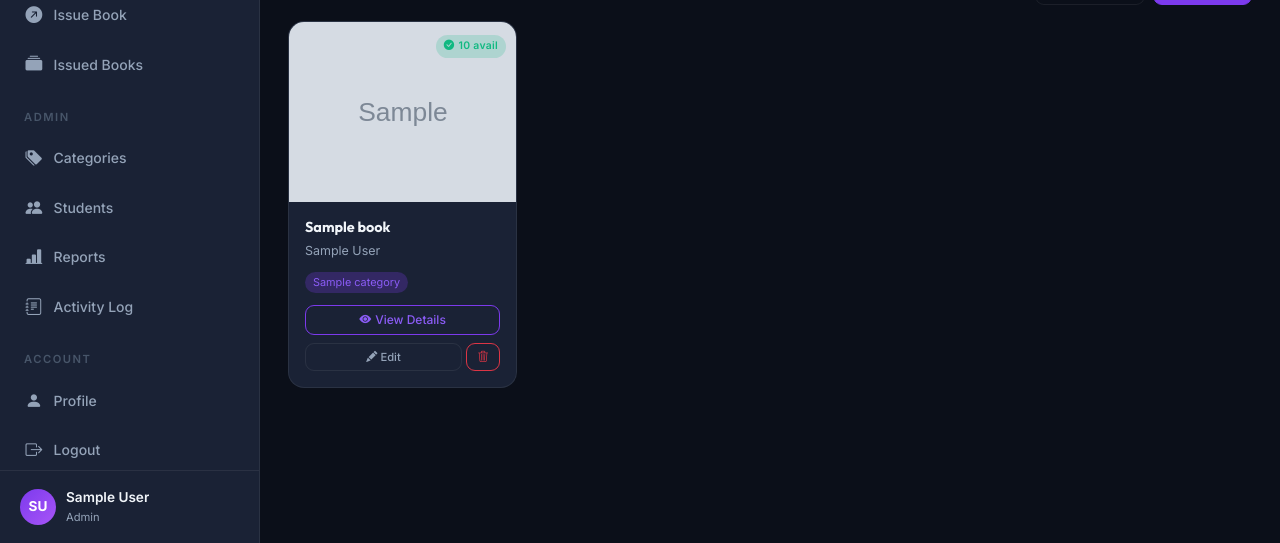
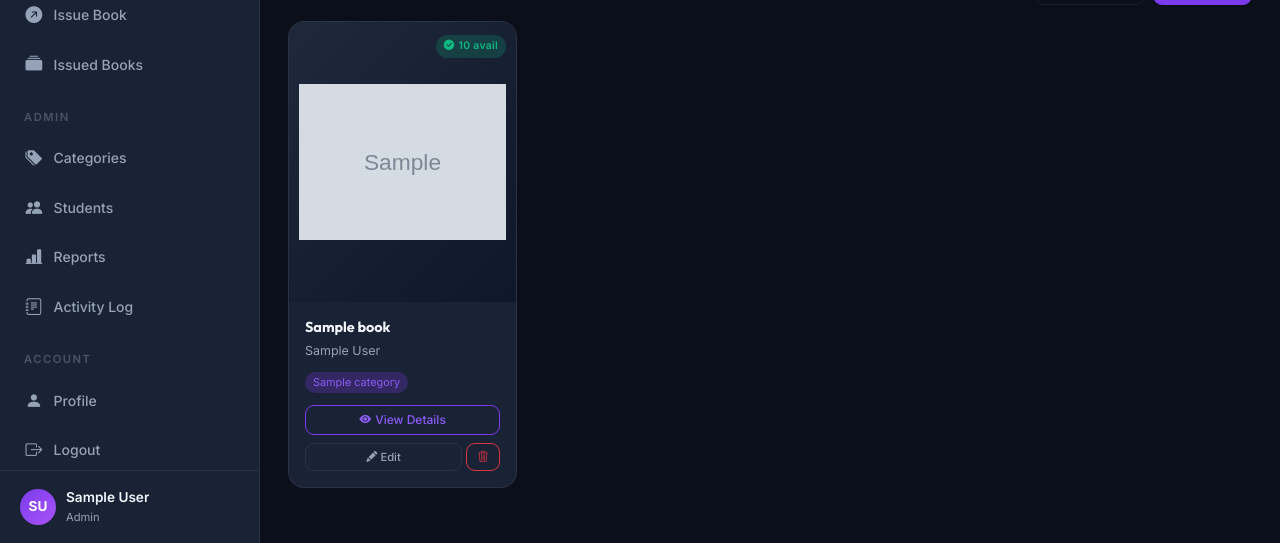
Before and after one commit to msrikailash/library-management-system, a Django app: page /books/ in a window 1280 px wide. Shown: the part 257-800 px from the top of the page. Run offline with Django 5.2, Linux system fonts and the light colour scheme; a user stored in the database is signed in; tables that the repository leaves empty hold one stand-in row (values such as "Sample post"); grey boxes marked "Sample" are stand-in pictures; data that the repository does not hold is empty.

Commit message:
Update image scaling to use contain and add padding to book grid/details to show full covers

```diff
--- a/templates/library/book_detail.html
+++ b/templates/library/book_detail.html
@@ -9,7 +9,7 @@
     <div class="card-panel">
       <div style="height:260px;background:linear-gradient(135deg,#1e293b,#0f172a);border-radius:var(--radius-lg) var(--radius-lg) 0 0;overflow:hidden;display:flex;align-items:center;justify-content:center;">
         {% if book.image %}
-          <img src="{{ book.image.url }}" alt="{{ book.title }}" style="width:100%;height:100%;object-fit:cover;">
+          <img src="{{ book.image.url }}" alt="{{ book.title }}" style="width:100%;height:100%;object-fit:contain;padding:10px;">
         {% else %}
           <i class="bi bi-journal-richtext" style="font-size:5rem;color:rgba(255,255,255,0.08);"></i>
         {% endif %}
--- a/templates/library/partials/book_grid.html
+++ b/templates/library/partials/book_grid.html
@@ -7,9 +7,9 @@
     <div class="card-panel book-card" style="height:100%;transition:transform 0.2s ease,box-shadow 0.2s ease;overflow:hidden;">
       <!-- Cover Image -->
       <a href="{% url 'book_detail' book.pk %}" style="text-decoration:none;display:block;">
-        <div style="height:180px;background:linear-gradient(135deg,#1e293b,#0f172a);overflow:hidden;display:flex;align-items:center;justify-content:center;position:relative;">
+        <div style="height:280px;background:linear-gradient(135deg,#1e293b,#0f172a);overflow:hidden;display:flex;align-items:center;justify-content:center;position:relative;">
           {% if book.image %}
-            <img src="{{ book.image.url }}" alt="{{ book.title }}" style="width:100%;height:100%;object-fit:cover;">
+            <img src="{{ book.image.url }}" alt="{{ book.title }}" style="width:100%;height:100%;object-fit:contain;padding:10px;">
           {% else %}
             <i class="bi bi-journal-richtext" style="font-size:3.5rem;color:rgba(255,255,255,0.08);"></i>
           {% endif %}
```
